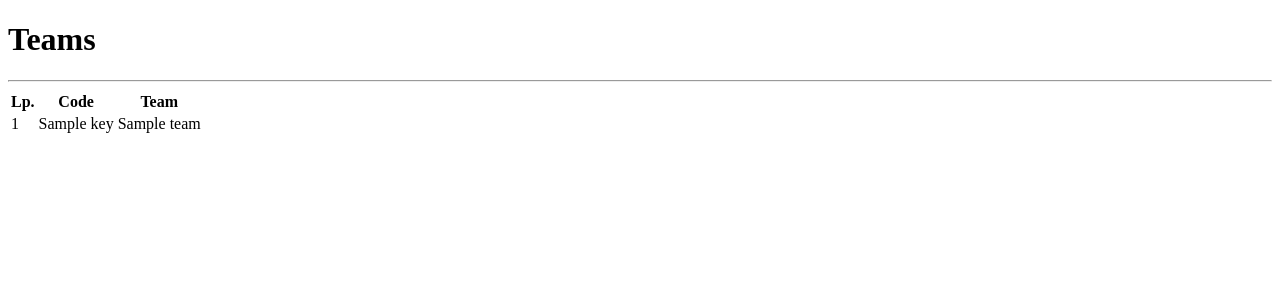
After one commit to adambro/php-jenkins-example, a PHP site: template src/View/teams.twig in a window 1280 px wide. The commit adds this page. Shown: the top 300 px of the page. Run offline with PHP 8.4, Linux system fonts and the light colour scheme; the template is opened without the code that fills it: most values are stand-ins (such as "Sample title", 1, 10 or a date in 2020); some libraries are stand-ins or nearby versions.

Commit message:
Add template for teams view

```diff
--- /dev/null
+++ b/src/View/teams.twig
@@ -0,0 +1,24 @@
+<!DOCTYPE html>
+<html>
+    <head>
+    </head>
+    <body>
+        <h1>Teams</h1>
+        <hr>
+
+        <table class="table">
+            <tr>
+                <th>Lp.</th>
+                <th>Code</th>
+                <th>Team</th>
+            </tr>
+            {% for team in teams %}
+                <tr>
+                    <td>{{loop.index}}</td>
+                    <td>{{team.key}}</td>
+                    <td>{{team.title}}</td>
+                </tr>
+            {% endfor %}
+        </table>
+    </body>
+</html>
--- a/src/app.php
+++ b/src/app.php
@@ -26,9 +26,10 @@ $app->get('/hello/{name}', function ($name) use ($app) {
 $app->get('/teams', function () use ($app) {
 
     $dao = new \Mila\DAO\teamDAO($app['db']);
-    var_dump($dao->fetchAll());
 
-    return true;
+    return $app['twig']->render('teams.twig', array(
+        'teams' => $dao->fetchAll()
+    ));
 });
 
 
```
